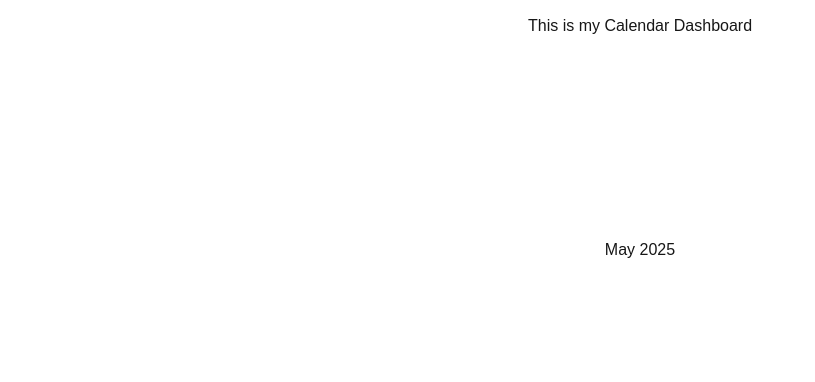
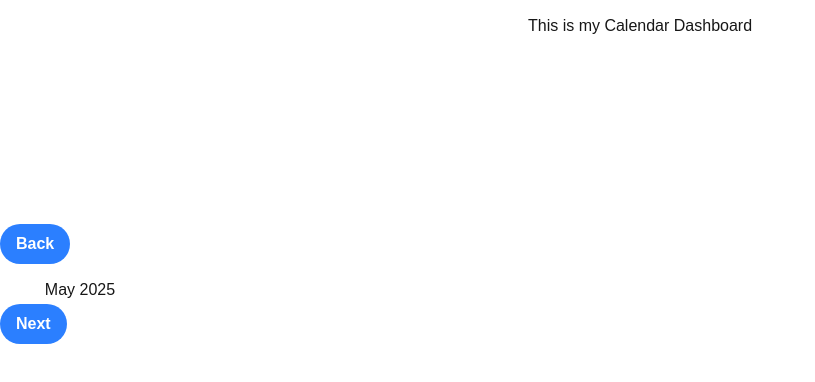
Before and after one commit to gitKevinW/Mental_And_Physical_Wellness_Application, a Next.js app: page /root in a window 1280 px wide. Shown: the top 382 px of the page, without its empty margins (0-815 px from the left). Built offline with nearby package versions, Linux system fonts and the light colour scheme.

Commit message:
Adding Month and Year with traversal buttons

```diff
--- a/src/app/_components/Calendar.tsx
+++ b/src/app/_components/Calendar.tsx
@@ -1,41 +1,72 @@
+'use client';
 
+import { useState } from "react";
 
 export default function CalendarHeader({ month, year } : { month: String; year : String}) {
 
+    const [monthIndex, setMonthIndex] = useState(Number(month));
+    const [yearIndex, setYearIndex] = useState(Number(year));
+
     const MonthlySwitchCase = () => {
-        switch (month) {
-            case "0":
+        switch (monthIndex % 12) {
+            case 0:
                 return "January";
-            case "1":
+            case 1:
                 return "Febuary";
-            case "2":
+            case 2:
                 return "March";
-            case "3":
+            case 3:
                 return "April";
-            case '4':
+            case 4:
                 return 'May';
-            case "5":
-                return "Jun";
-            case "6":
+            case 5:
+                return "June";
+            case 6:
                 return "July";
-            case "7":
+            case 7:
                 return "August";
-            case "8":
+            case 8:
                 return "September";
-            case "9":
+            case 9:
                 return "October";
-            case "10":
+            case 10:
                 return "November";
-            case "11":
+            case 11:
                 return "December";
             default:
                 return null;
         }
     };
 
+    const inc_month = () => {
+        setMonthIndex((prev) => prev + 1);
+
+        if (monthIndex >= 11){
+        setYearIndex((prev) => prev + 1);
+        setMonthIndex(0);
+        }
+    }
+
+    const dec_month = () => {
+        setMonthIndex((prev) => prev - 1);
+
+        if (monthIndex <= 0){
+        setYearIndex((prev) => prev - 1);
+        setMonthIndex(11);
+        }
+    }
+
   return (
-    <div className="h-56 text-center pt-3.5">
-        {MonthlySwitchCase()} {year}
-    </div>
+    <>
+        <button className='bg-blue-500 hover:bg-blue-700 text-white font-bold py-2 px-4 rounded-full' onClick={dec_month}>
+            Back
+        </button>
+        <div className="h-10 w-40 text-center pt-3.5">
+            {MonthlySwitchCase()} {yearIndex}
+        </div>
+        <button className='bg-blue-500 hover:bg-blue-700 text-white font-bold py-2 px-4 rounded-full' onClick={inc_month}>
+            Next
+        </button>
+    </>
   );
 }
--- a/src/app/root/page.tsx
+++ b/src/app/root/page.tsx
@@ -2,17 +2,21 @@ import Image from "next/image";
 import CalendarHeader from "../_components/Calendar";
 
 
+
+
 export default function CalendarDashboard() {
 
-  const month = new Date().getMonth().toString()
-  const year = new Date().getFullYear().toString()
+  const month = new Date().getMonth();
+  const year = new Date().getFullYear();
   // console.log(today)
   return (
     <>
       <div className="h-56 text-center pt-3.5">
         This is my Calendar Dashboard
       </div>
-      <CalendarHeader month={month} year={year}/>
+      <div>
+        <CalendarHeader month={month.toString()} year={year.toString()}/>
+      </div>
     </>
   );
 }
```
